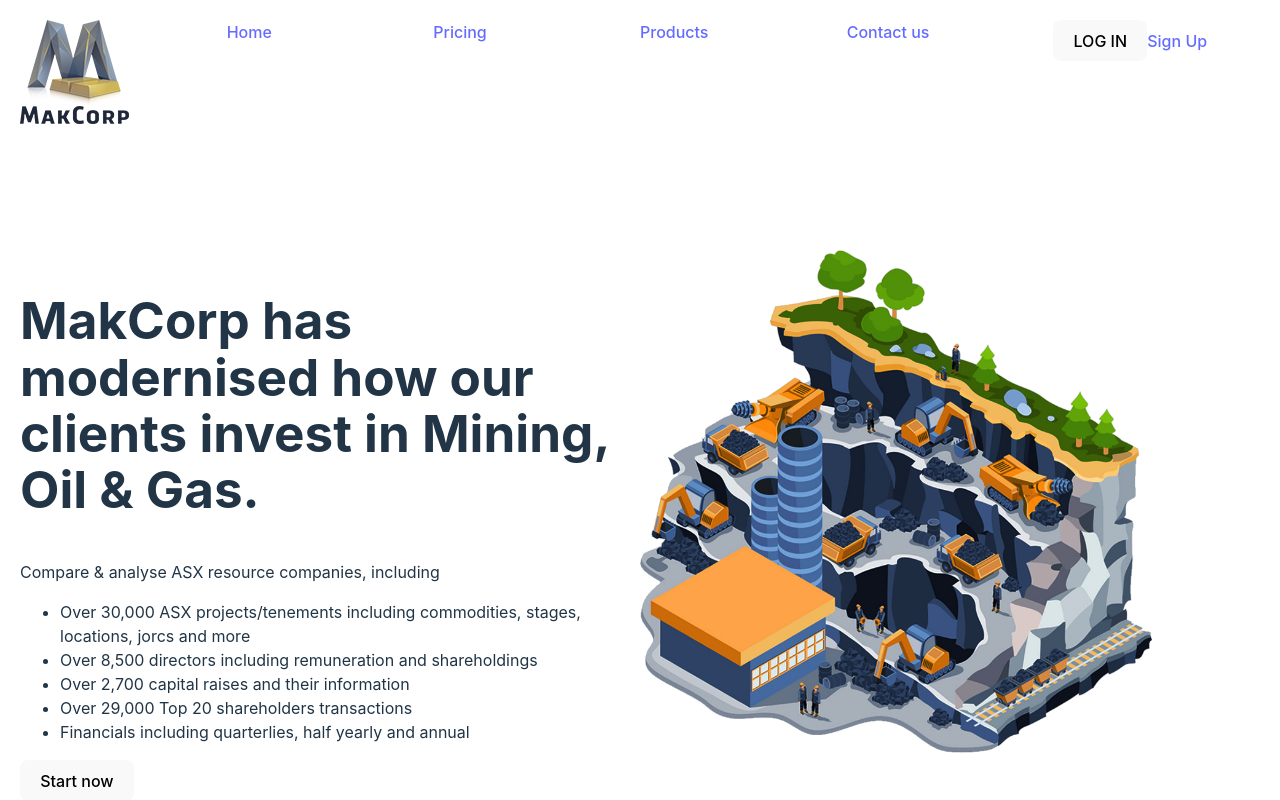
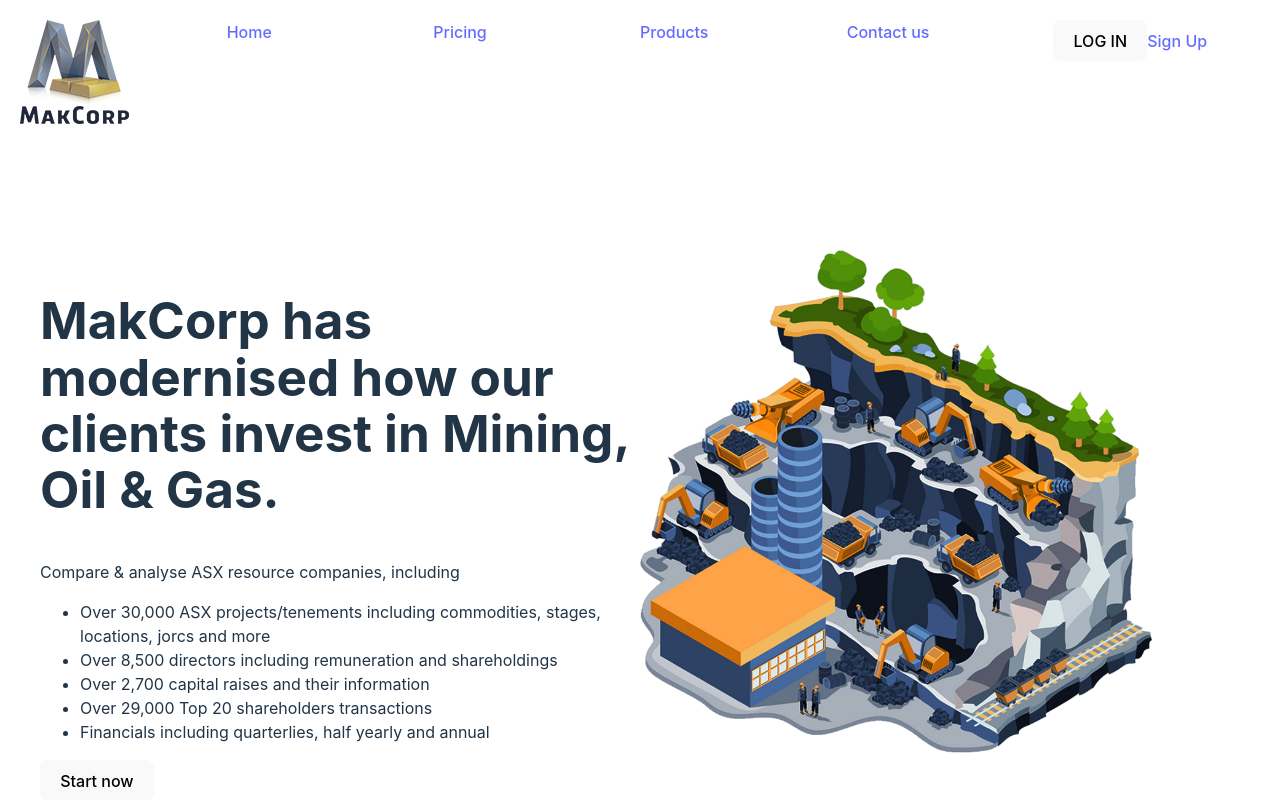
Before and after one commit to jayshah41/Puzzled, a React (Vite) app: page / in a window 1280 px wide. Shown: the top 800 px of the page. Built offline with nearby package versions, Linux system fonts and the light colour scheme.

Commit message:
Add standard padding class for consistent spacing

```diff
--- a/src/components/GeneralStyles.css
+++ b/src/components/GeneralStyles.css
@@ -1,3 +1,8 @@
+.standard-padding {
+    padding: 20px;
+    padding-top: 120px;
+}
+
 .two-card-container {
     display: grid;
     grid-template-columns: repeat(2, 1fr);
```
